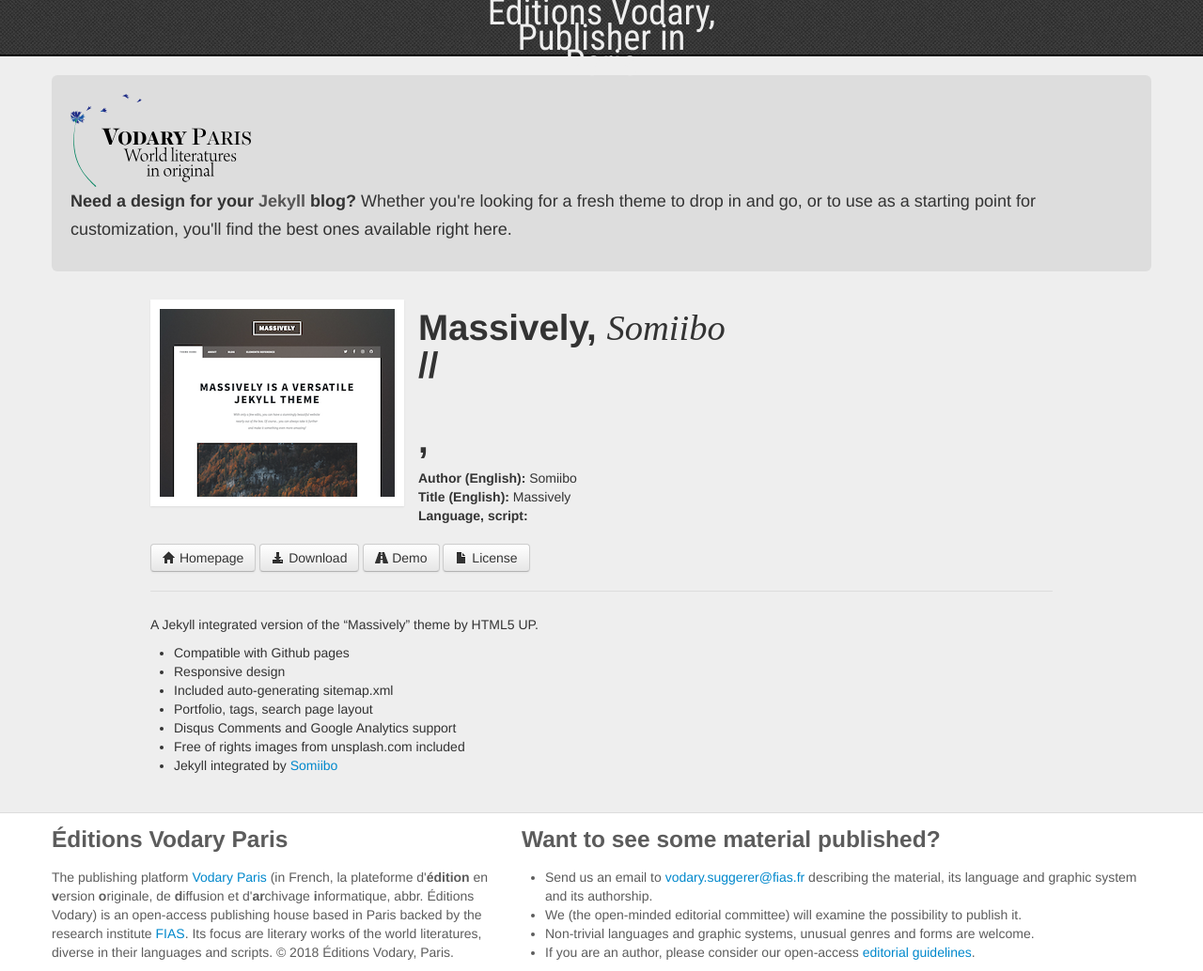
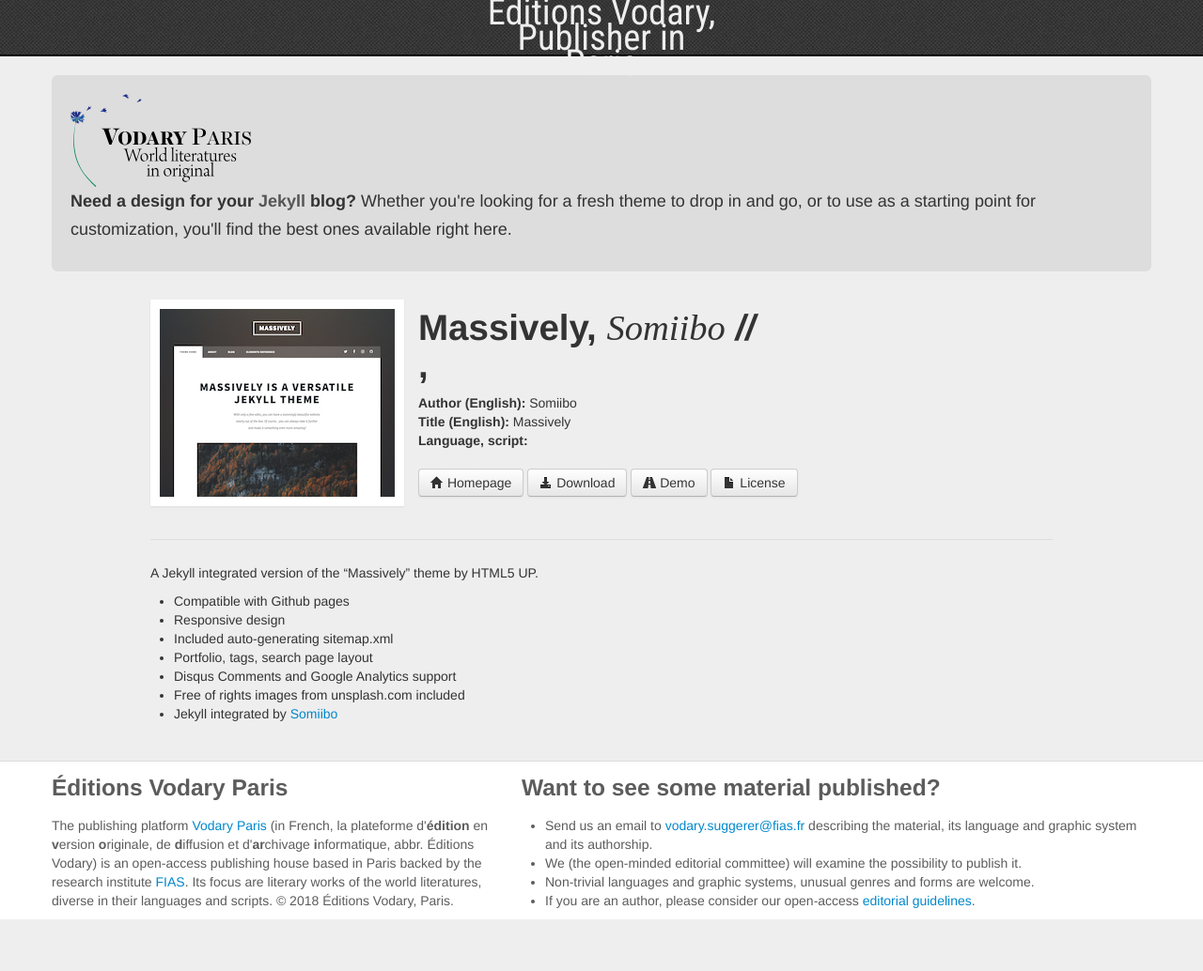
Before and after one commit to mlare/vodary, a Jekyll site: the page built from _posts/2017-11-12-massively.markdown, in a window 1280 px wide. Shown: the whole page at 94% size. Built offline with Jekyll 4.4.1, drawn with Linux system fonts in a browser that asks for light colours; Markdown is read by kramdown in place of the engine named in the settings; after the commit the page ends 979 px from its top, so only the background shows below that.

Commit message:
Update post.html

```diff
--- a/_layouts/post.html
+++ b/_layouts/post.html
@@ -6,7 +6,7 @@
 
 	<div class="postthumb"><img src="/thumbnails/{{ page.thumbnail }}" /></div>
 
-	<h1>{{ page.title }}, <i style="font-weight:normal;  font-family:Times New Roman; size:40%">{{ page.author }}</i> <div color:#aaaaaa;>//</div><br>{{ page.ortitle }}, <i style="font-weight:normal;  font-family:Times New Roman; size:40%">{{ page.orauthor }}</i></h1>
+	<h1>{{ page.title }}, <i style="font-weight:normal;  font-family:Times New Roman; size:40%">{{ page.author }}</i> <i color:#aaaaaa;>//</i><br>{{ page.ortitle }}, <i style="font-weight:normal;  font-family:Times New Roman; size:40%">{{ page.orauthor }}</i></h1>
 
 	<div class="meta clearfix">
 
```
